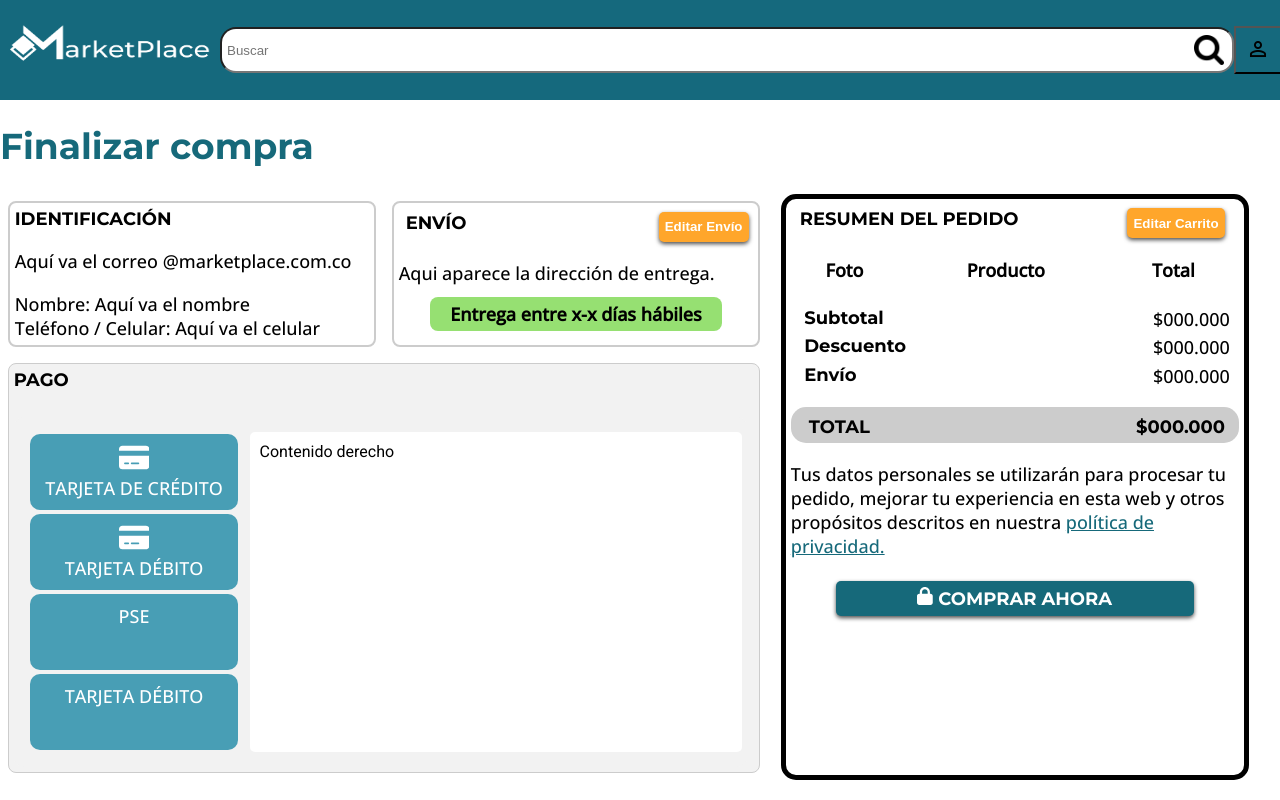
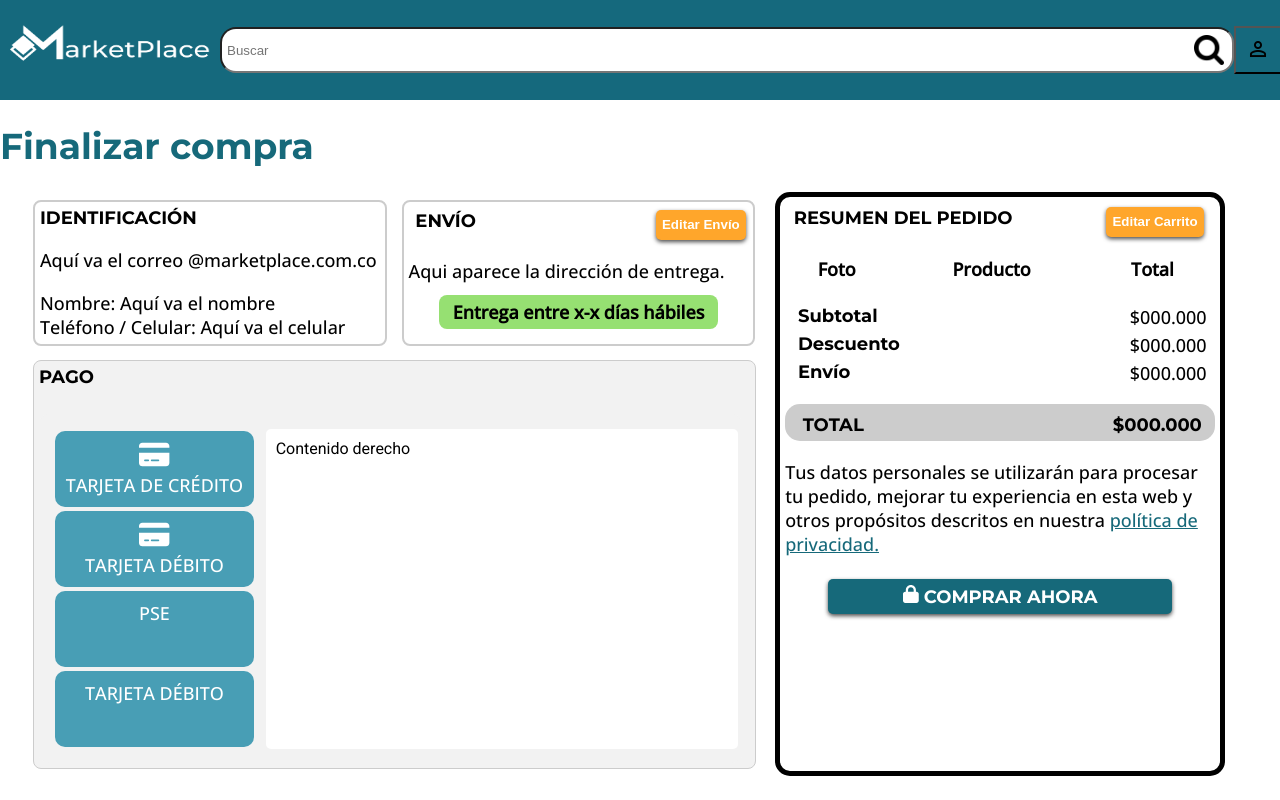
Before and after one commit to valegb13/Front02, an Angular app in the folder front02/: page /pago in a window 1280 px wide. Shown: the top 800 px of the page. Built offline with nearby package versions, Linux system fonts and the light colour scheme.

Commit message:
CLONACION Y AJUSTES DEL REPOSITORIO

```diff
--- a/front02/src/app/Pages/formulario-pagos/formulario-pagos.component.css
+++ b/front02/src/app/Pages/formulario-pagos/formulario-pagos.component.css
@@ -45,6 +45,8 @@ u{
     color: #16697A;
 }
 
+
+
 /* Fin parámetros texto */
 
 
@@ -52,7 +54,9 @@ u{
 
 .contPrincipal{
     display: flex;
-    margin-top: 2%;
+    margin-top: 1%;
+    padding-left: 2%;
+    padding-right: 2%;
 }
 
 .contIzq{
```
